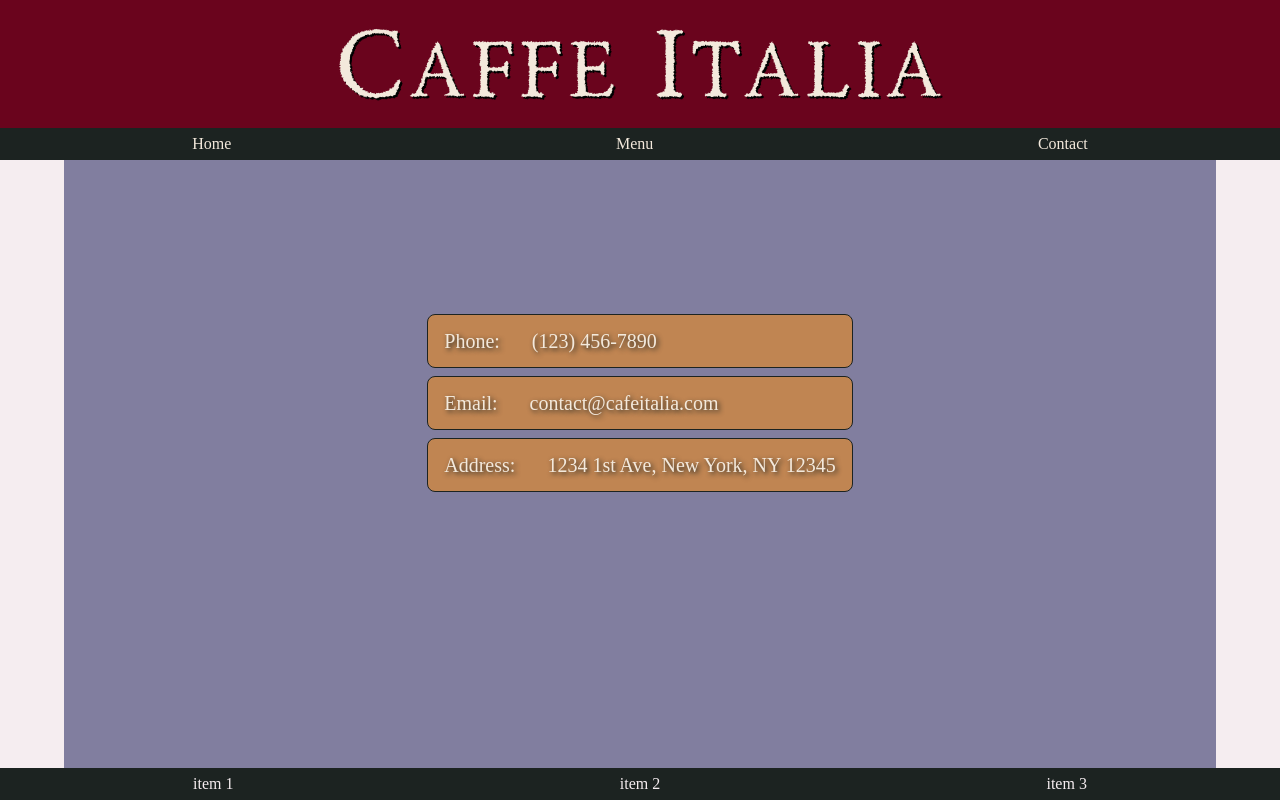
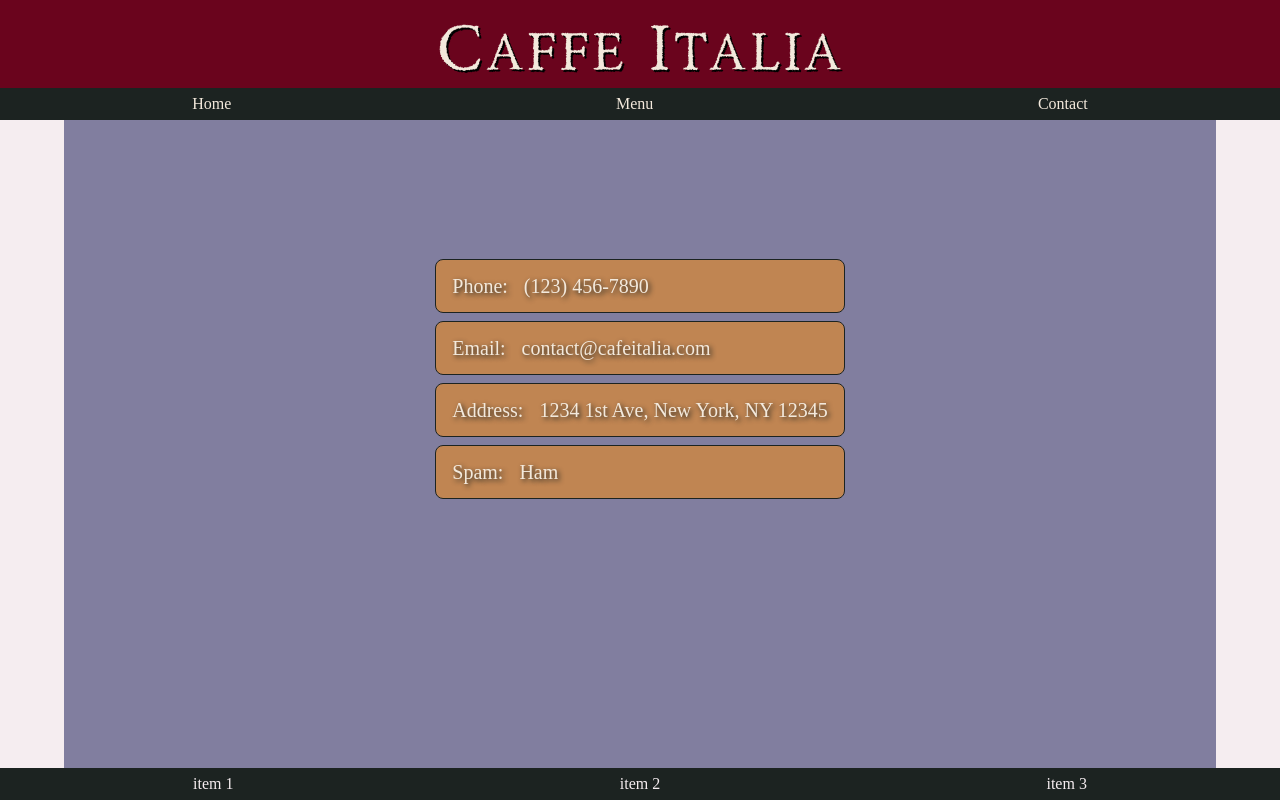
Before and after one commit to trentbenson08/odin-restaurant-page, a website built with webpack: page dist/index.html in a window 1280 px wide. Both pictures are taken after a click on the element "Contact". Built offline with Linux system fonts and the light colour scheme.

Commit message:
Update README.md

```diff
--- a/src/contact-page.js
+++ b/src/contact-page.js
@@ -1,15 +1,10 @@
-/* <div id="contact" class="cont">
-<div id="contact-container" class="cont">
-  <div class="cont-item cont"><span class="label cont">Phone:</span><span class="info cont">(123) 456-7890</span></div>
-  <div class="cont-item cont"><span class="label cont">Email:</span><span class="info cont">contact@cafeitalia.com</span></div>
-  <div class="cont-item cont"><span class="label cont">Address:</span><span class="info cont">1234 1st Ave, New York, NY 12345</span></div>
-</div>
-</div> */
+
 
 const contactDetails = [
   {label: 'Phone', info: '(123) 456-7890'},
-  {label: 'Email', info:'contact@cafeitalia.com'},
-  {label: 'Address', info: '1234 1st Ave, New York, NY 12345'}
+  {label: 'Email', info: 'contact@cafeitalia.com'},
+  {label: 'Address', info: '1234 1st Ave, New York, NY 12345'},
+  {label: 'Spam', info: 'Ham'}
 ]
 
 export default function render(doc){
@@ -29,7 +24,7 @@ export default function render(doc){
 
     const label = doc.createElement('div');
     label.className = 'label cont';
-    label.innerText = `${detail.label  }:`;
+    label.innerText = `${detail.label}:`;
 
     const info = doc.createElement('div');
     info.className = 'info cont';
--- a/src/styles/style.css
+++ b/src/styles/style.css
@@ -9,8 +9,9 @@
 #content{
   height: 100vh;
   display: grid;
-  grid-template-rows: 8rem 2rem 1fr 2rem;
+  grid-template-rows: 1fr 2rem 8fr 2rem;
   background-color: #F5EDF0;
+  overflow: visible;
 }
 
 
@@ -19,10 +20,10 @@
   font-family: 'road race rough';
   color: #F3E9DC;
   text-shadow: black 2px 2px ;
-  font-size: 6rem;
   background-color: #6A041D;
   display: grid;
   grid-template-columns: 1fr 8fr 1fr;
+  overflow: visible;
 
 }
 #header-title{
@@ -30,7 +31,10 @@
   justify-content: center;
   align-items: center;
   padding-top: 1.5rem;
+  grid-column: 2/3;
+  font-size: 4rem;
 }
+
 
 
 
@@ -155,7 +159,8 @@
 }
 .cont-item{
   display: flex;
-
+  justify-content: space-between;
+  gap: 1rem;
   padding: 1rem;
   margin: .5rem;
   background-color: #C08552;
@@ -163,5 +168,5 @@
   border: 1px solid #1C2321;
 }
 .info.cont{
-  text-indent: 2rem;
+  flex: 1 1 2rem;
 }
```
Also changed, not shown: README.md, dist/index.bundle.js, dist/index.html, screenshot_5-13-23.png (added), 1 other file.
